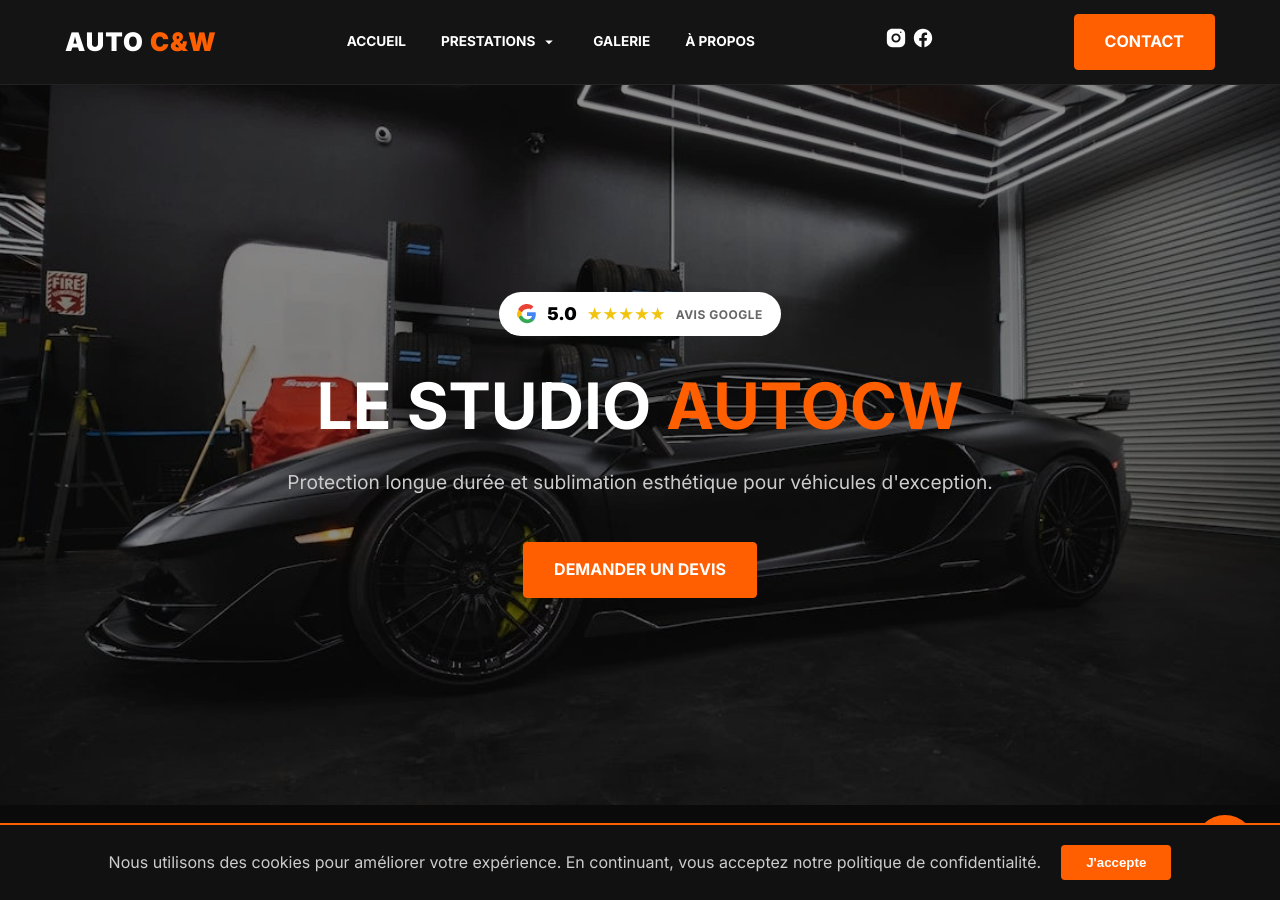
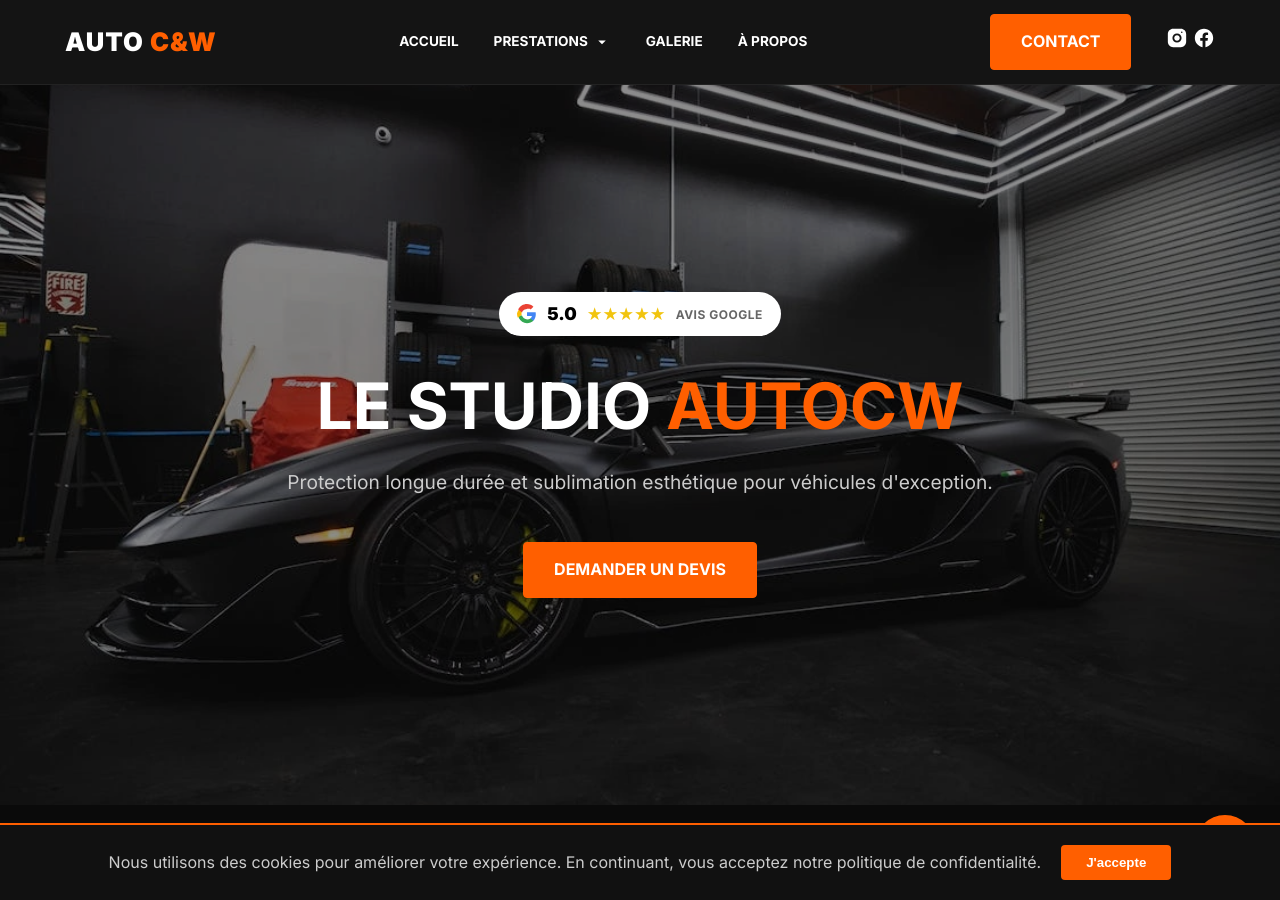
Before and after one commit to DuvalDVL/autocw, a Jekyll site: the page built from index.html, in a window 1280 px wide and 900 px high. Built offline with Jekyll 4.4.1, drawn with Linux system fonts in a browser that asks for light colours.

Commit message:
Update header.html

```diff
--- a/_includes/header.html
+++ b/_includes/header.html
@@ -20,12 +20,12 @@
     </nav>
 
     <div class="header-actions">
-      <div class="nav-socials desktop-only">
+      <a href="{{ site.baseurl }}/contact/" class="btn btn-orange desktop-only">Contact</a>
+
+      <div class="nav-socials desktop-only" style="margin-left: 15px; margin-right: 0;">
         <a href="{{ site.company.instagram }}" target="_blank" aria-label="Instagram"><svg class="icon-nav" viewBox="0 0 24 24"><path d="M7.8,2H16.2C19.4,2 22,4.6 22,7.8V16.2C22,19.4 19.4,22 16.2,22H7.8C4.6,22 2,19.4 2,16.2V7.8C2,4.6 4.6,2 7.8,2M12,7C9.2,7 7,9.2 7,12C7,14.8 9.2,17 12,17C14.8,17 17,14.8 17,12C17,9.2 14.8,7 12,7M12,15C10.3,15 9,13.7 9,12C9,10.3 10.3,9 12,9C13.7,9 15,10.3 15,12C15,13.7 13.7,15 12,15M17.2,4.8C16.7,4.8 16.3,5.2 16.3,5.7C16.3,6.2 16.7,6.6 17.2,6.6C17.7,6.6 18.1,6.2 18.1,5.7C18.1,5.2 17.7,4.8 17.2,4.8Z"/></svg></a>
         <a href="{{ site.company.facebook }}" target="_blank" aria-label="Facebook"><svg class="icon-nav" viewBox="0 0 24 24"><path d="M12 2.04C6.5 2.04 2 6.53 2 12.06C2 17.06 5.66 21.21 10.44 21.96V14.96H7.9V12.06H10.44V9.85C10.44 7.34 11.93 5.96 14.22 5.96C15.31 5.96 16.45 6.15 16.45 6.15V8.62H15.19C13.95 8.62 13.56 9.39 13.56 10.18V12.06H16.34L15.89 14.96H13.56V21.96C18.34 21.21 22 17.06 22 12.06C22 6.53 17.5 2.04 12 2.04Z"/></svg></a>
       </div>
-      </div>
-      <a href="{{ site.baseurl }}/contact/" class="btn btn-orange desktop-only">Contact</a>
 
       <div class="mobile-nav-tools mobile-only">
         <button id="menu-toggle" aria-label="Menu"><span></span><span></span><span></span></button>
```
